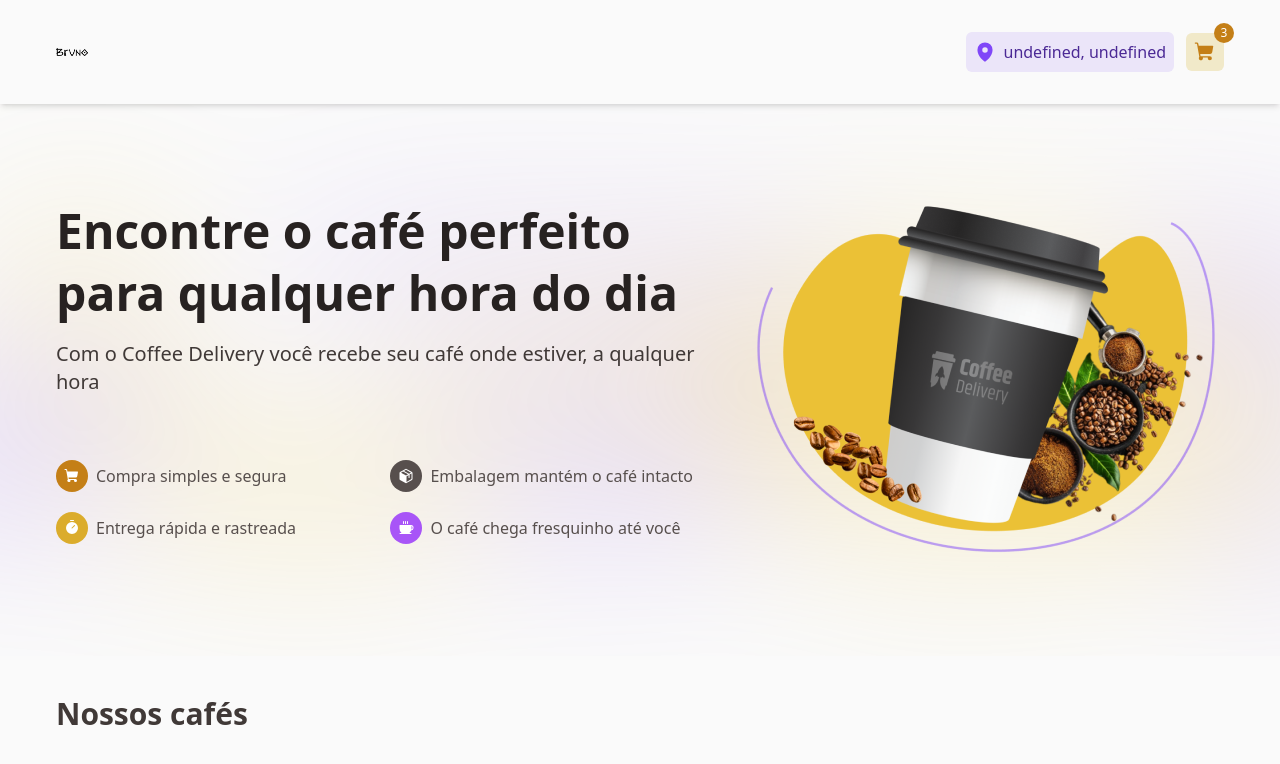
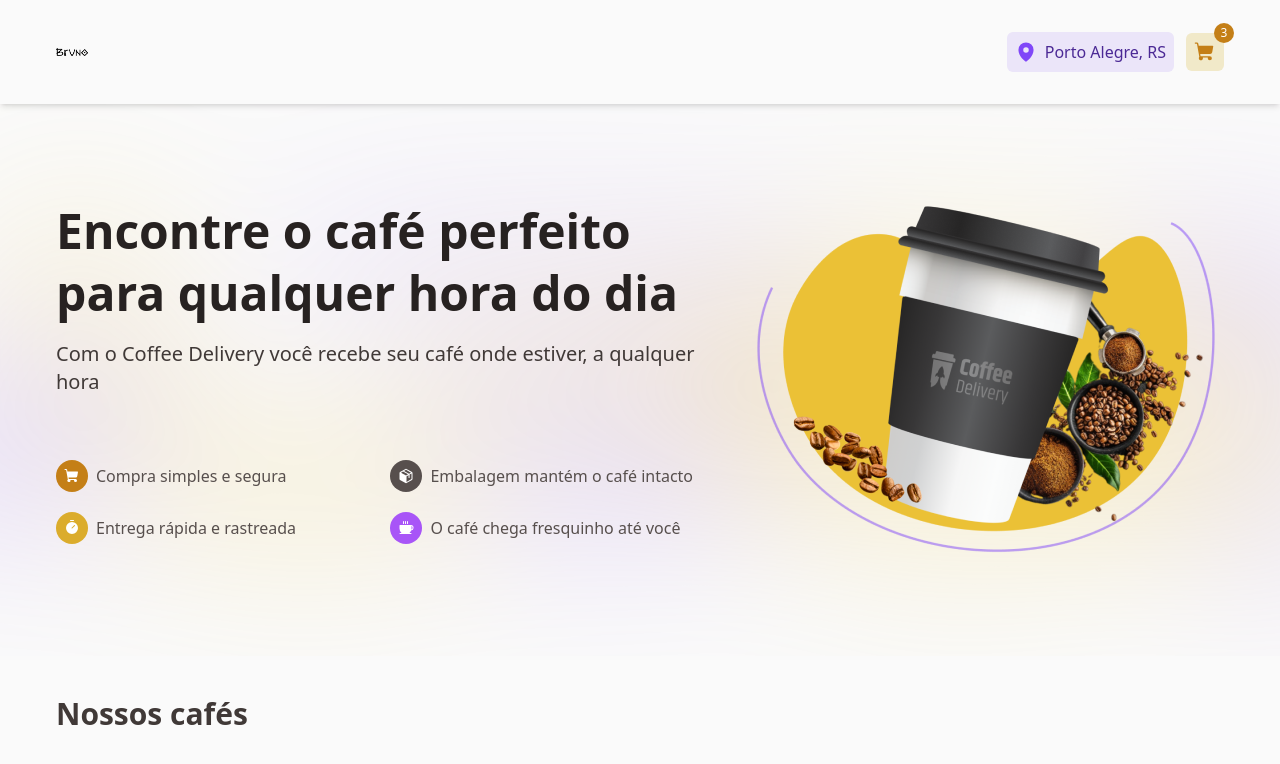
Before and after one commit to devsantosbruno/coffee-delivery, a React (Vite) app: page / in a window 1280 px wide. Shown: the top 764 px of the page. Built offline with nearby package versions, Linux system fonts and the light colour scheme; no server answers.

Commit message:
feat: location verification

```diff
--- a/src/components/Header.tsx
+++ b/src/components/Header.tsx
@@ -39,7 +39,10 @@ export function Header() {
           <div className="flex items-center gap-3">
             <div className="flex items-center gap-2 bg-purple-200 text-purple-800 rounded-md p-2">
               <MapPin size={22} weight="fill" className="text-purple-400" />
-              {`${userLocation.city}, ${userLocation.stateCode}`}
+              {userLocation.city !== undefined &&
+              userLocation.stateCode !== undefined
+                ? `${userLocation.city}, ${userLocation.stateCode}`
+                : "Porto Alegre, RS"}
             </div>
 
             <NavLink to="/cart" title="Cart">
```
